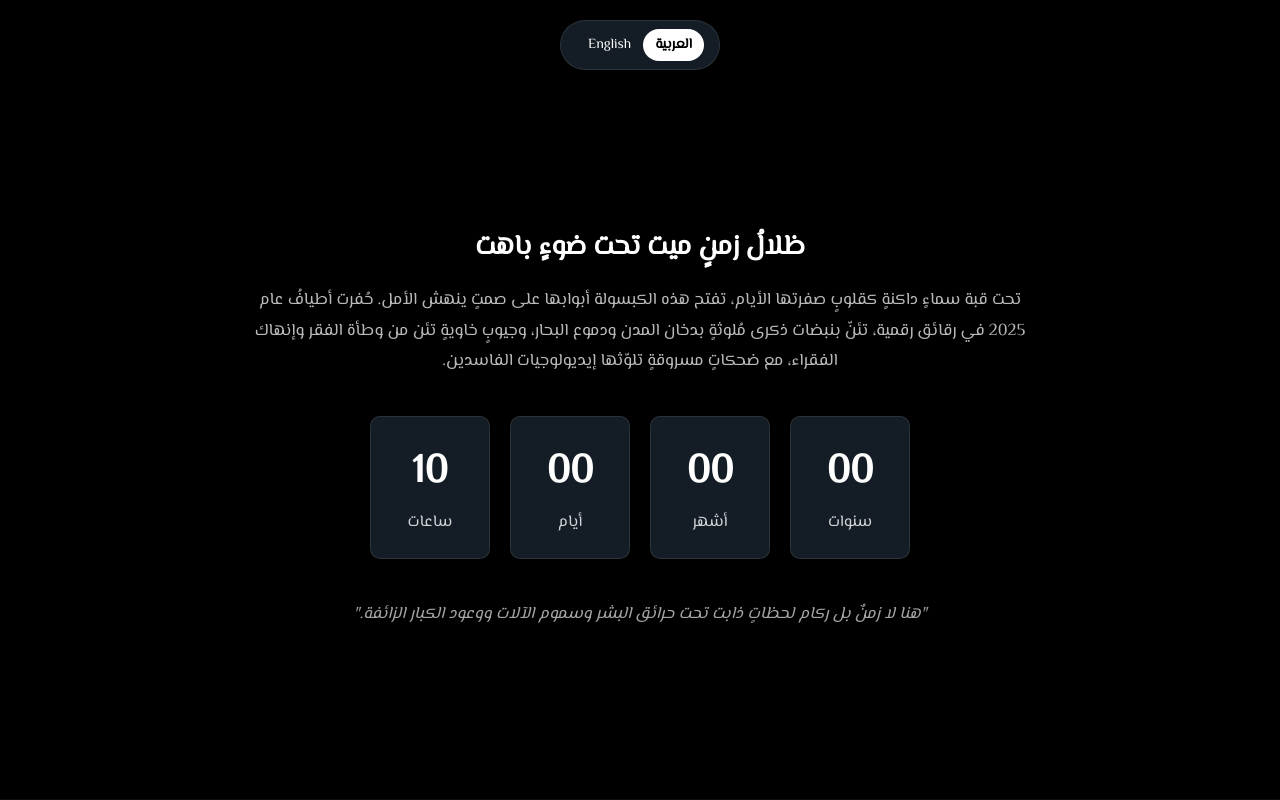
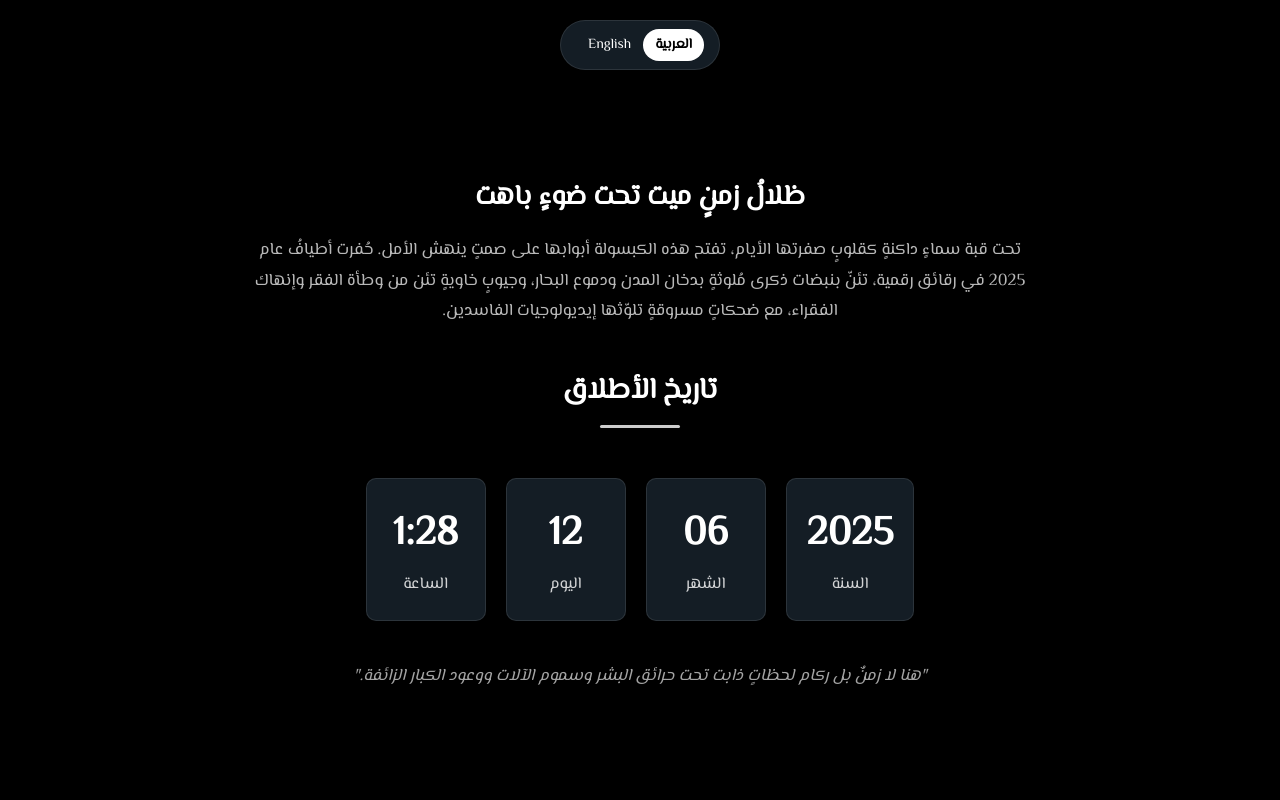
Before and after one commit to SANDRO00O/Time-capsule, a plain HTML site: page index.html in a window 1280 px wide. Shown: the top 800 px of the page. Drawn offline with Linux system fonts and the light colour scheme.

Commit message:
update index.html

```diff
--- a/index.html
+++ b/index.html
@@ -107,8 +107,8 @@
             position: relative;
         }
 
-        .section-header h2 {
-            font-size: 42px;
+         h2 {
+            font-size: 1.8rem;
             font-weight: 700;
             margin-bottom: 20px;
             color: var(--light-color);
@@ -117,7 +117,7 @@
             position: relative;
         }
 
-        .section-header h2::after {
+         h2::after {
             content: '';
             position: absolute;
             bottom: -10px;
@@ -184,13 +184,12 @@
             min-width: 120px;
             backdrop-filter: blur(10px);
             border: 1px solid rgba(255, 255, 255, 0.1);
-            box-shadow: var(--shadow);
         }
 
         .countdown-number {
             font-size: 40px;
             font-weight: 700;
-            color: var(--secondary-color);
+            color: var(--light-color);
         }
 
         .countdown-label {
@@ -467,27 +466,28 @@
                 The specters of 2025 are etched into digital shards, groaning with memories tainted by city smoke and ocean tears,
                 and empty pockets groaning under poverty’s weight, while stolen laughter is tainted by corrupt ideologies.
             </p>
-
+            <h2 class="ar-text">تاريخ الأطلاق</h2>
+            <h2 class="en-text" style="display: none;">Release date  </h2>
             <div class="countdown">
                 <div class="countdown-item">
-                    <div class="countdown-number" id="years">25</div>
-                    <div class="countdown-label ar-text">سنوات</div>
-                    <div class="countdown-label en-text" style="display: none;">Years</div>
+                    <div class="countdown-number" id="years">2025</div>
+                    <div class="countdown-label ar-text">السنة</div>
+                    <div class="countdown-label en-text" style="display: none;">Year</div>
                 </div>
                 <div class="countdown-item">
-                    <div class="countdown-number" id="months">00</div>
-                    <div class="countdown-label ar-text">أشهر</div>
-                    <div class="countdown-label en-text" style="display: none;">Months</div>
+                    <div class="countdown-number" id="months">06</div>
+                    <div class="countdown-label ar-text">الشهر</div>
+                    <div class="countdown-label en-text" style="display: none;">Month</div>
                 </div>
                 <div class="countdown-item">
-                    <div class="countdown-number" id="days">00</div>
-                    <div class="countdown-label ar-text">أيام</div>
-                    <div class="countdown-label en-text" style="display: none;">Days</div>
+                    <div class="countdown-number" id="days">12</div>
+                    <div class="countdown-label ar-text">اليوم</div>
+                    <div class="countdown-label en-text" style="display: none;">Day</div>
                 </div>
                 <div class="countdown-item">
-                    <div class="countdown-number" id="hours">00</div>
-                    <div class="countdown-label ar-text">ساعات</div>
-                    <div class="countdown-label en-text" style="display: none;">Hours</div>
+                    <div class="countdown-number" id="hours">1:28</div>
+                    <div class="countdown-label ar-text">الساعة</div>
+                    <div class="countdown-label en-text" style="display: none;">Hour</div>
                 </div>
             </div>
 
@@ -892,34 +892,7 @@
         });
 
         // Countdown Timer
-        function updateSiteAge() {
-    const launchDate = new Date('June 12, 2025 00:00:00'); //  يوم إطلاق الموقع
-    const now = new Date();
 
-    let diff = now - launchDate;
-
-    const years = Math.floor(diff / (1000 * 60 * 60 * 24 * 365.25));
-    diff -= years * 1000 * 60 * 60 * 24 * 365.25;
-
-    const months = Math.floor(diff / (1000 * 60 * 60 * 24 * 30.44));
-    diff -= months * 1000 * 60 * 60 * 24 * 30.44;
-
-    const days = Math.floor(diff / (1000 * 60 * 60 * 24));
-    diff -= days * 1000 * 60 * 60 * 24;
-
-    const hours = Math.floor(diff / (1000 * 60 * 60));
-
-    document.getElementById('years').textContent = years.toString().padStart(2, '0');
-    document.getElementById('months').textContent = months.toString().padStart(2, '0');
-    document.getElementById('days').textContent = days.toString().padStart(2, '0');
-    document.getElementById('hours').textContent = hours.toString().padStart(2, '0');
-}
-
-// أول تحديث
-updateSiteAge();
-
-// تحديث كل ساعة
-setInterval(updateSiteAge, 3600000);
 
 // التمرير السلس (كما هو لديك)
 document.querySelectorAll('a[href^="#"]').forEach(anchor => {
```
